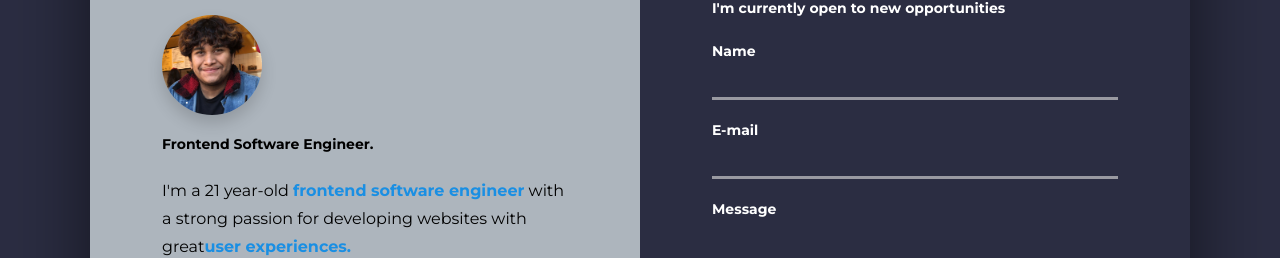
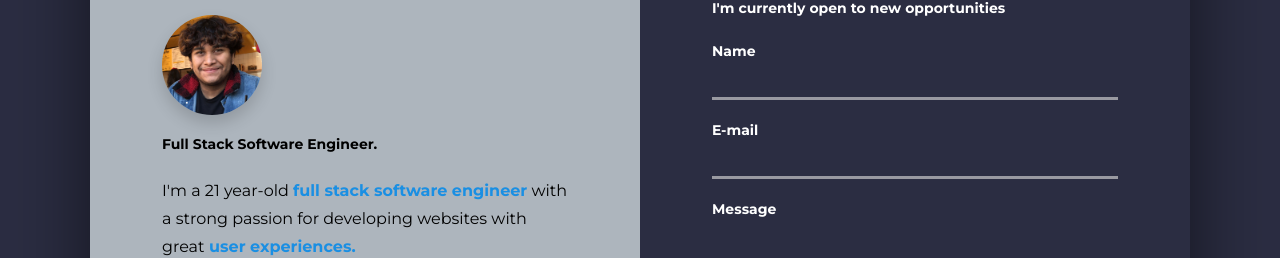
Before and after one commit to rgarci82/personal-website, a React (Create React App) app: page / in a window 1280 px wide. Both pictures are taken after a click on the link "about me". Shown: the part 222-480 px from the top of the page. Built offline with nearby package versions, Linux system fonts and the light colour scheme.

Commit message:
fixed typos

```diff
--- a/src/components/LandingPage.jsx
+++ b/src/components/LandingPage.jsx
@@ -88,17 +88,17 @@ function LandingPage({isModalOpen, setIsModalOpen}) {
             <img src={picture} alt="" className="modal__picture"/>
           </figure>
           <h4 className="modal__sub-title modal__sub-title--about">
-            Frontend Software Engineer.
+            Full Stack Software Engineer.
           </h4>
           <p className="modal__para modal__para--about">
-            I'm a 21 year-old <b className="blue">frontend software engineer</b> with
+            I'm a 21 year-old <b className="blue">full stack software engineer</b> with
             a strong passion for developing websites with great
-            <b className="blue">user experiences.</b>
+            <b className="blue"> user experiences.</b>
             <br />
             I currently work on extremely difficult engineering problems and
             learn from a team consisting of some of the most
-            <b className="blue">talented</b> and
-            <b className="blue">experienced</b> software engineers every day.
+            <b className="blue"> talented</b> and
+            <b className="blue"> experienced</b> software engineers every day.
           </p>
         </div>
         <div className="modal__half modal__contact">
```
